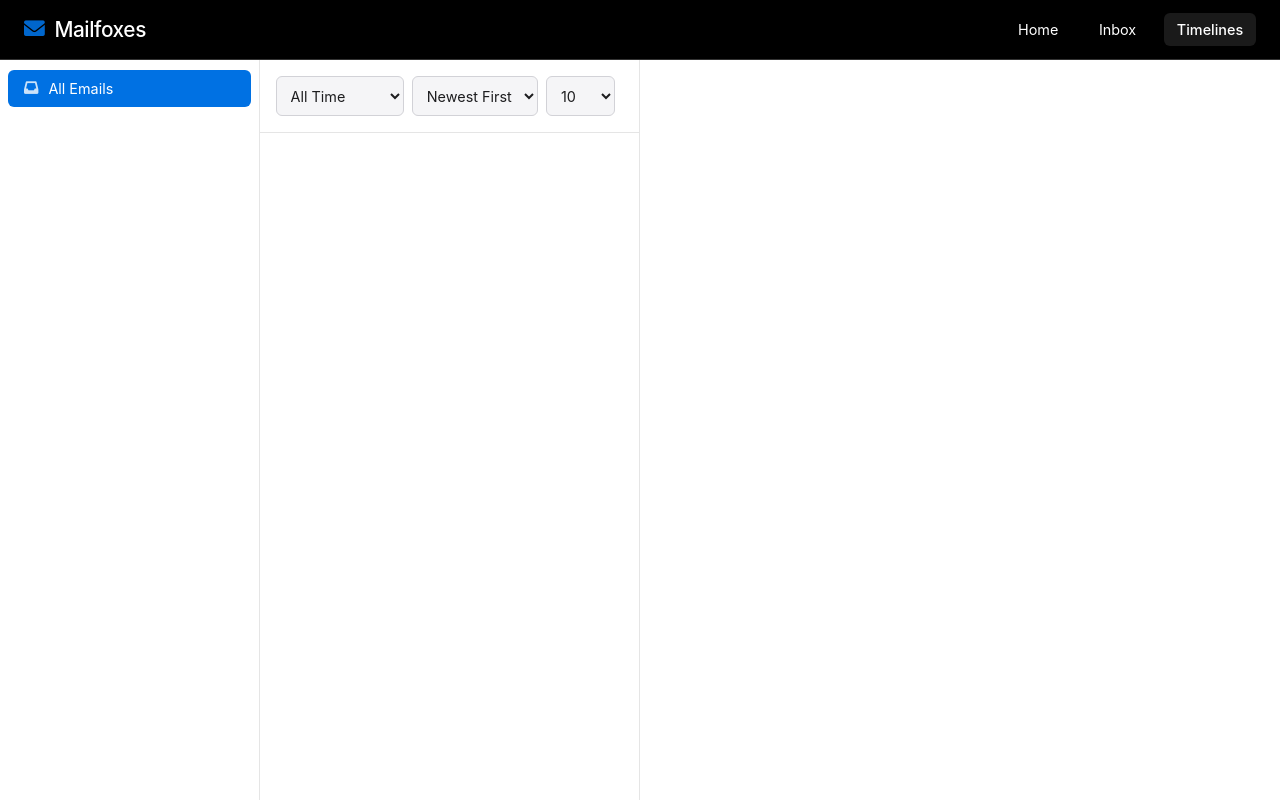
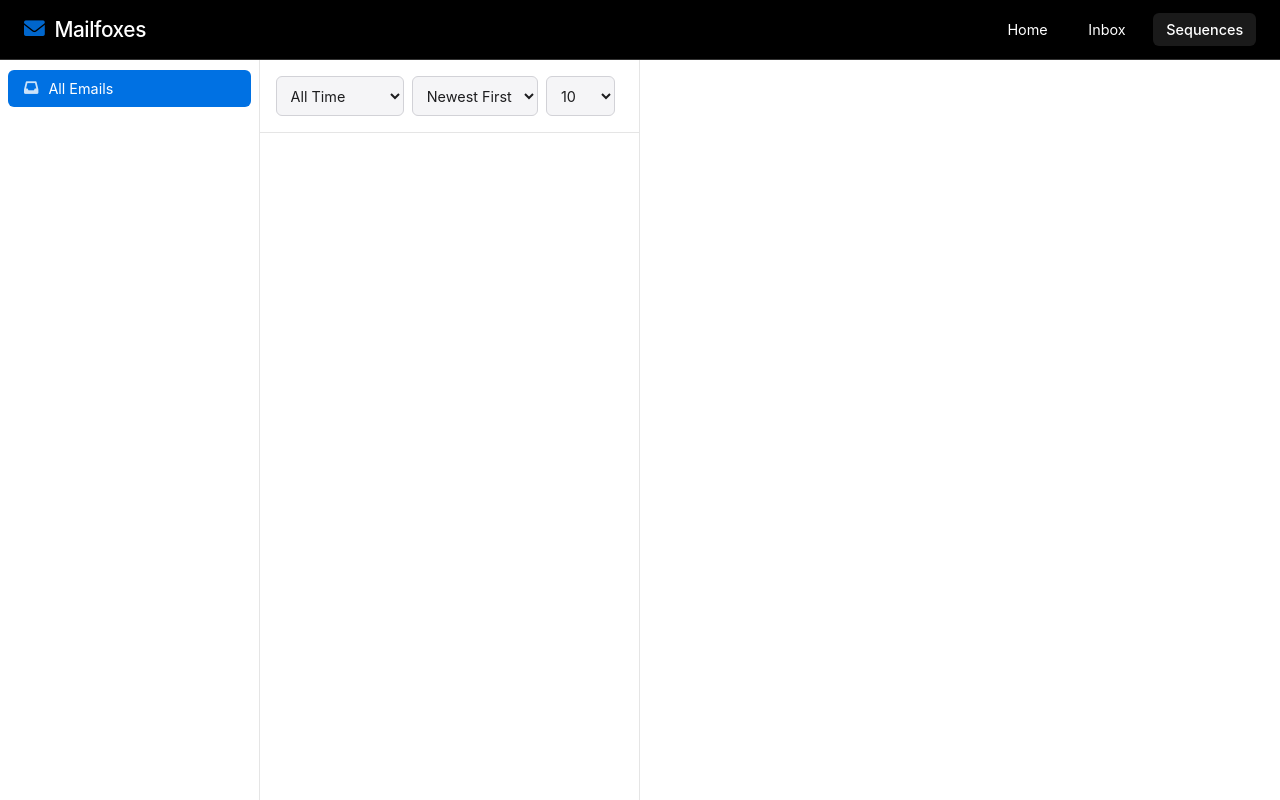
Before and after one commit to kmelo001/mailfoxes-server, a Flask app: page /emails/view in a window 1280 px wide. Run offline with Flask 2, Linux system fonts and the light colour scheme; data that the repository does not hold is empty; some libraries are stand-ins or nearby versions.

Commit message:
Rename all instances of 'Timeline' to 'Sequences' for consistent terminology

```diff
--- a/app.py
+++ b/app.py
@@ -349,7 +349,7 @@ def home():
             ORDER BY day
         """)
 
-        email_timeline = cur.fetchall()
+        email_sequences = cur.fetchall()
 
         # Get average spam score
         cur.execute("SELECT AVG(spam_score) FROM emails WHERE spam_score IS NOT NULL")
@@ -363,7 +363,7 @@ def home():
         labels = []
         values = []
 
-        for row in email_timeline:
+        for row in email_sequences:
             # Convert datetime objects to strings to ensure JSON serializability
             if row['day']:
                 formatted_date = row['day'].strftime('%b %d')
--- a/templates/emails.html
+++ b/templates/emails.html
@@ -2,7 +2,7 @@
 <html lang="en">
 <head>
     <meta charset="UTF-8">
-    <title>Mailfoxes - Timelines</title>
+    <title>Mailfoxes - Sequences</title>
     <link href="https://cdnjs.cloudflare.com/ajax/libs/font-awesome/6.0.0/css/all.min.css" rel="stylesheet">
      <style>
         * {
@@ -426,7 +426,7 @@
         <div class="nav-actions">
             <a href="/" class="nav-link">Home</a>
             <a href="/inbox" class="nav-link">Inbox</a>
-            <a href="/emails/view" class="nav-link active">Timelines</a>
+            <a href="/emails/view" class="nav-link active">Sequences</a>
         </div>
     </nav>
 
@@ -531,7 +531,8 @@
         document.querySelectorAll('.email-card').forEach(function(card) {
             card.classList.remove('active');
         });
-        document.querySelector('.email-card[onclick="showPreview(' + emailId + ')"]').classList.add('active');
+        var selector = '.email-card[onclick="showPreview(' + emailId + ')"]';
+        document.querySelector(selector).classList.add('active');
 
         fetch('/emails/view/' + emailId, {
             headers: {
--- a/templates/home.html
+++ b/templates/home.html
@@ -299,7 +299,7 @@
         <div class="nav-actions">
             <a href="/" class="nav-link active">Home</a>
             <a href="/inbox" class="nav-link">Inbox</a>
-            <a href="/emails/view" class="nav-link">Timelines</a>
+            <a href="/emails/view" class="nav-link">Sequences</a>
         </div>
     </nav>
 
@@ -342,10 +342,10 @@
                 </div>
             </a>
             <a href="/emails/view" class="feature-card">
-                <div class="feature-title">Timelines</div>
+                <div class="feature-title">Sequences</div>
                 <div class="feature-desc">See email sequences and patterns</div>
                 <div class="feature-link">
-                    View timelines <i class="fas fa-arrow-right"></i>
+                    View sequences <i class="fas fa-arrow-right"></i>
                 </div>
             </a>
         </div>
--- a/templates/new_inbox.html
+++ b/templates/new_inbox.html
@@ -356,7 +356,7 @@
         <div class="nav-actions">
             <a href="/" class="nav-link">Home</a>
             <a href="/inbox" class="nav-link active">Inbox</a>
-            <a href="/emails/view" class="nav-link">Timelines</a>
+            <a href="/emails/view" class="nav-link">Sequences</a>
         </div>
     </nav>
 
```
